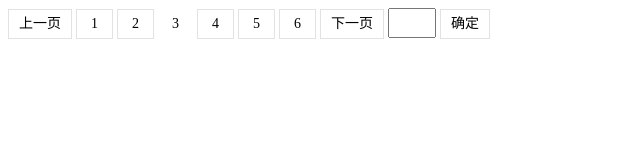
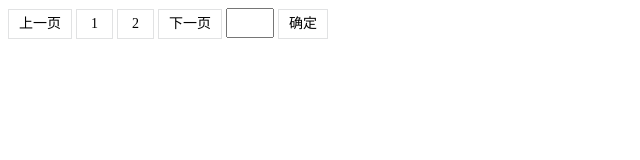
Before and after one commit to Kelichao/Component, a plain HTML site: page kit_page/index.html in a window 1280 px wide. Shown: the whole page, without its empty margins (0-640 px from the left). Drawn offline with Linux system fonts and the light colour scheme.

Commit message:
Update index.html

```diff
--- a/kit_page/index.html
+++ b/kit_page/index.html
@@ -24,12 +24,60 @@
 	</div>
 </body>
 <script type="text/javascript">
+
 	;(function(undefined) {
 
 		function KitPage(param) {
-			this.total = param.;
+			this.total = param.total;
+			this.join();
 		}
 
+		KitPage.prototype = {
+			constroctor: KitPage,
+			pageTemp: function(position) {
+				var temp = {
+					prev: '<span class="kit_page_item kit_page_prev">上一页</span>\r\n',
+					next: '<span class="kit_page_item kit_page_next">下一页</span>\r\n\
+							<input type="text" class="kit_page_input">\r\n\
+							<span class="page_sure">确定</span>',
+					content: '<span class="kit_page_item">' + position + '</span>\r\n'
+				}
+
+				switch (position) {
+					case "prev":
+						return temp.prev;
+						break;
+					case "next":
+						return temp.next;
+						break;
+					default :
+						return temp.content;
+				}
+			},
+			join: function() {
+				var template = "";
+
+				// 添加前一页
+				template = this.pageTemp("prev");
+
+				// 添加主体页码
+				template += this.pageTemp(1) + this.pageTemp(2) ;
+
+				// 添加后一页及跨度跳转代码
+				template += this.pageTemp("next");
+
+				this.total.innerHTML = template;
+			},
+
+		}
+
+
+
+		window.KitPage = KitPage;
 	})();
+
+	new KitPage({
+		total: document.getElementById("aaa"),
+	})
 </script>
 </html>
```
